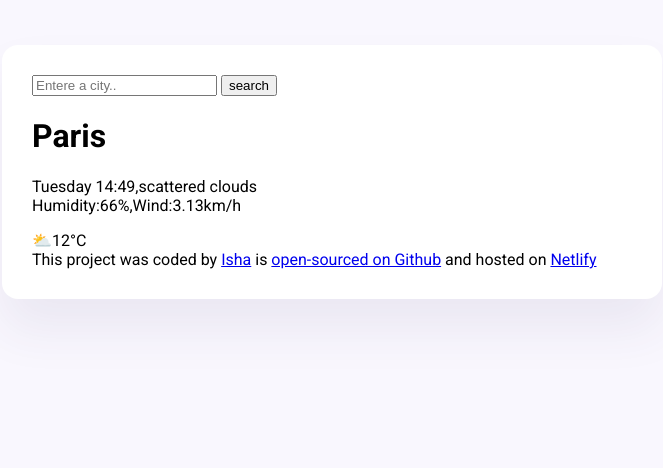
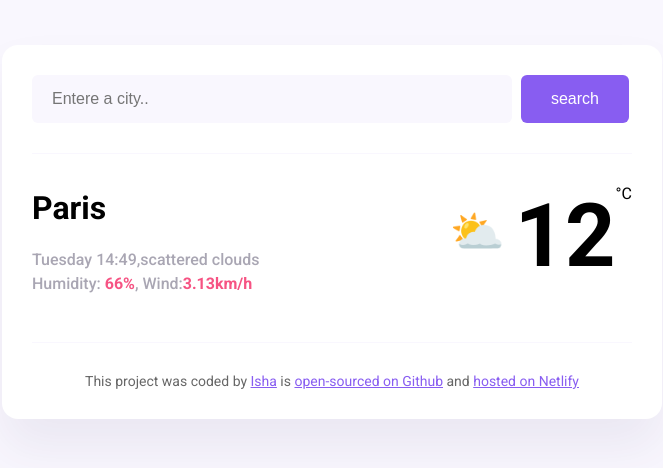
Before and after one commit to IshaHarmalkar/meteo, a plain HTML site: page index.html in a window 1280 px wide. Shown: the whole page, without its empty margins (308-971 px from the left). Drawn offline with Linux system fonts and the light colour scheme.

Commit message:
Added basic CSS .

```diff
--- a/index.html
+++ b/index.html
@@ -15,21 +15,33 @@
   <body>
     <div class="weather-app">
       <header>
-        <form>
-          <input type="search" placeholder="Entere a city.." required />
-          <input type="submit" value="search" />
+        <form class="search-form">
+          <input
+            type="search"
+            class="search-form-input"
+            placeholder="Entere a city.."
+            required
+          />
+          <input type="submit" value="search" class="search-form-button" />
         </form>
-        <main>
+      </header>
+
+      <main>
+        <div class="weather-app-data">
           <div>
-            <h1>Paris</h1>
-            <p>
+            <h1 class="weather-app-city">Paris</h1>
+            <p class="weather-app-details">
               Tuesday 14:49,scattered clouds <br />
-              Humidity:66%,Wind:3.13km/h
+              Humidity: <strong> 66%</strong>, Wind:<strong>3.13km/h</strong>
             </p>
           </div>
-          <div>⛅12°C</div>
-        </main>
-      </header>
+          <div class="weather-app-temperature-container">
+            <div class="weather-app-icon">⛅</div>
+            <div class="weather-app-temperature">12 </div>
+            <div class="weather-app-unit">°C</div>
+          </div>
+        </div>
+      </main>
 
       <footer>
         This project was coded by
@@ -37,9 +49,9 @@
         <a href="https://github.com/IshaHarmalkar/weather-app" target="_blank"
           >open-sourced on Github</a
         >
-        and hosted on
-        <a href="https://weatherproject2024.netlify.app/" target="_blank"
-          >Netlify</a
+        and
+        <a href="https://weatherproject2024.netlify.app/" target="_blank">
+          hosted on Netlify</a
         >
       </footer>
     </div>
--- a/src/style.css
+++ b/src/style.css
@@ -6,6 +6,9 @@ body {
 
 }
 
+a{
+  color: #885df1;
+}
 .weather-app{
   background: white;
   max-width: 600px;
@@ -14,6 +17,90 @@ body {
   border-radius: 16px;
   padding: 30px;
 
+}
+
+header{
+border-bottom: 1px solid #f9f7fe ;
+padding: 0 0 30px 0;
+
+}
+.search-form-input{
+
+  background-color: #f9f7fe;
+  border: none;
+  border-radius: 6px;
+  width: 80%;
+  font-size: 16px;
+  padding: 15px 20px;
+
+}
+
+.search-form-button{
+  background: #885df1;
+  padding: 15px 30px;
+  border: none;
+  font-size: 16px;
+  margin-left: 5px;
+  border-radius: 6px;
+  color: white;
+}
+
+main{
+  padding: 30px 0;
+}
+
+
+
+.weather-app-data{
+  display: flex;
+  justify-content: space-between;
 
 
 }
+.weather-app-city{
+ margin: 0;
+ font-size: 38pxx;
+ line-height: 48px;
+
+}
+.weather-app-details{
+  font-size: 16px;
+  color: rgba(39, 33, 66, 0.4);
+  line-height: 24px;
+  font-weight: 500;
+}
+.weather-app-details strong{
+  color: #f65383;
+}
+
+.weather-app-temperature-container{
+  display : flex;
+
+
+}
+.weather-app-icon{
+  font-size: 44px;
+  margin-top: 22px;
+
+
+}
+.weather-app-temperature{
+  font-size: 88px;
+  margin-left: 10px;
+  font-weight: bold;
+}
+
+.weatheer-app-unit{
+  margin-top: 16px;
+  font-size: 28px;}
+
+footer{
+border-top: 1px solid #f9f7fe ;
+padding: 30px 0 0  0;
+text-align: center;
+
+font-size:  14px;
+color: rgba(0, 0, 0, 0.6);
+
+
+}
```
